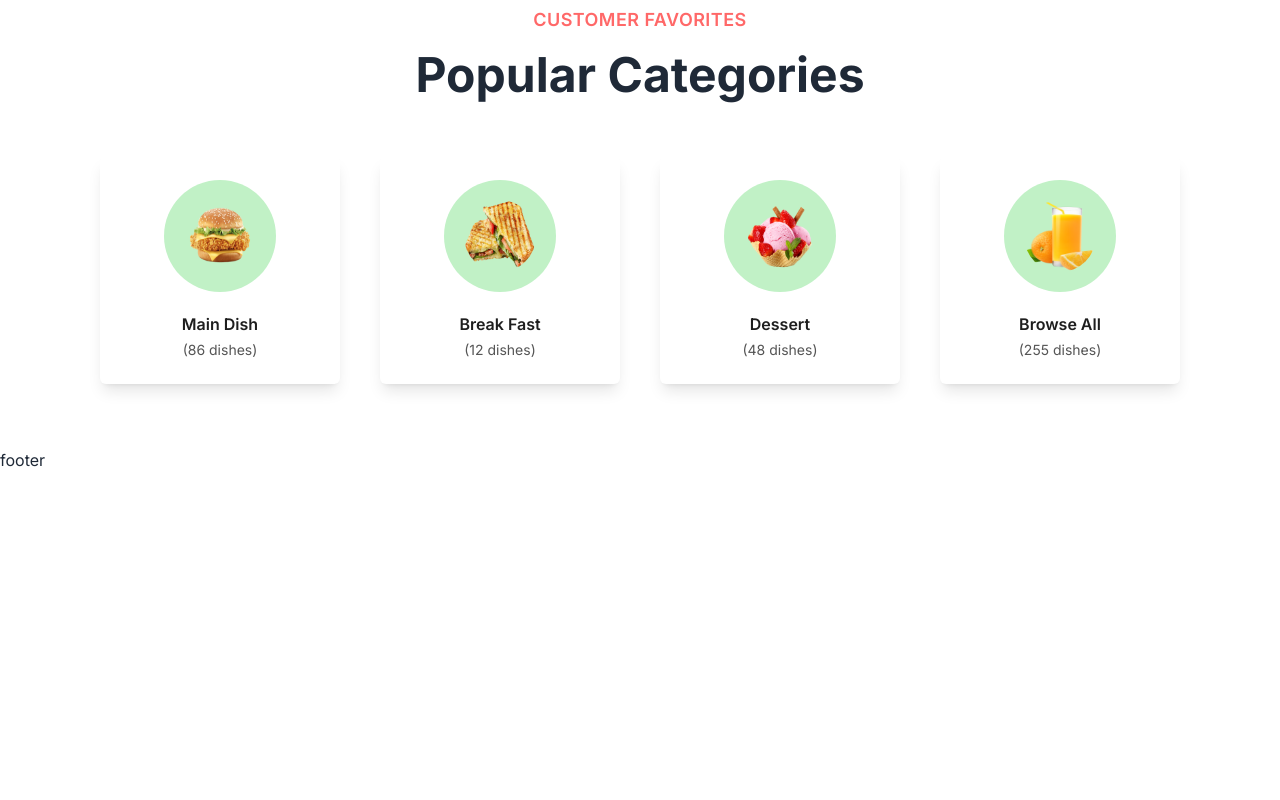
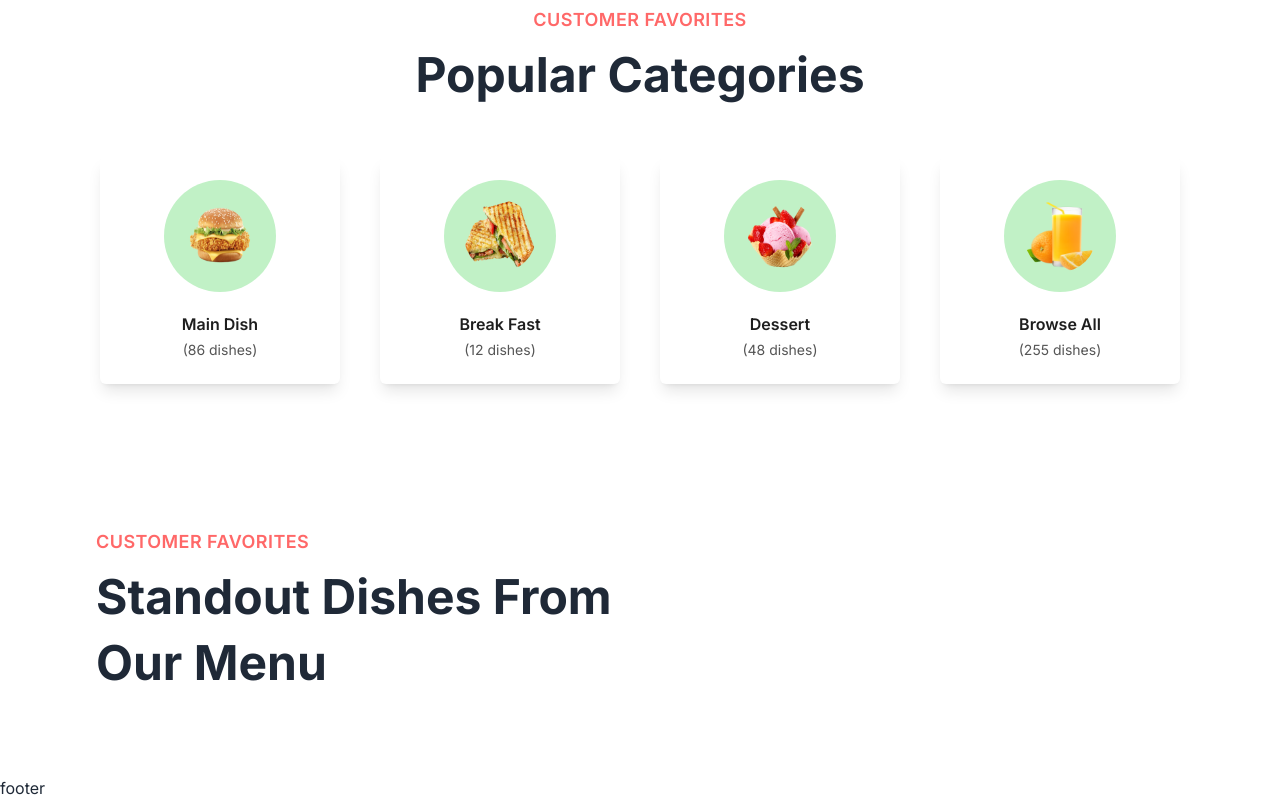
Before and after one commit to Jimshad-tp/Foodi_The_Complete_Mern_App, a React (Vite) app in the folder foodi-client/: page / in a window 1280 px wide. Shown: the part 827-1627 px from the top of the page. Before the commit the page ends 1299 px from the top, so only its background shows below. Built offline with nearby package versions, Linux system fonts and the light colour scheme.

Commit message:
special dishes added

```diff
--- a/foodi-client/src/pages/home/Home.jsx
+++ b/foodi-client/src/pages/home/Home.jsx
@@ -1,12 +1,14 @@
 import React from 'react'
 import Banner from '../../components/Banner'
 import Category from './Category'
+import SpecialDishes from './SpecialDishes'
 
 function Home() {
   return (
     <div>
     <Banner/>
     <Category/>
+    <SpecialDishes/>
     </div>
   )
 }
--- /dev/null
+++ b/foodi-client/src/pages/home/SpecialDishes.jsx
@@ -0,0 +1,14 @@
+import React from 'react'
+
+const SpecialDishes = () => {
+  return (
+    <div className='section-container my-20'>
+      <div className="text-left">
+        <p className='subtitle'>Customer Favorites</p>
+        <h2 className='title md:w-[520px]'>Standout Dishes From Our Menu</h2>
+      </div>
+    </div>
+  )
+}
+
+export default SpecialDishes
```
